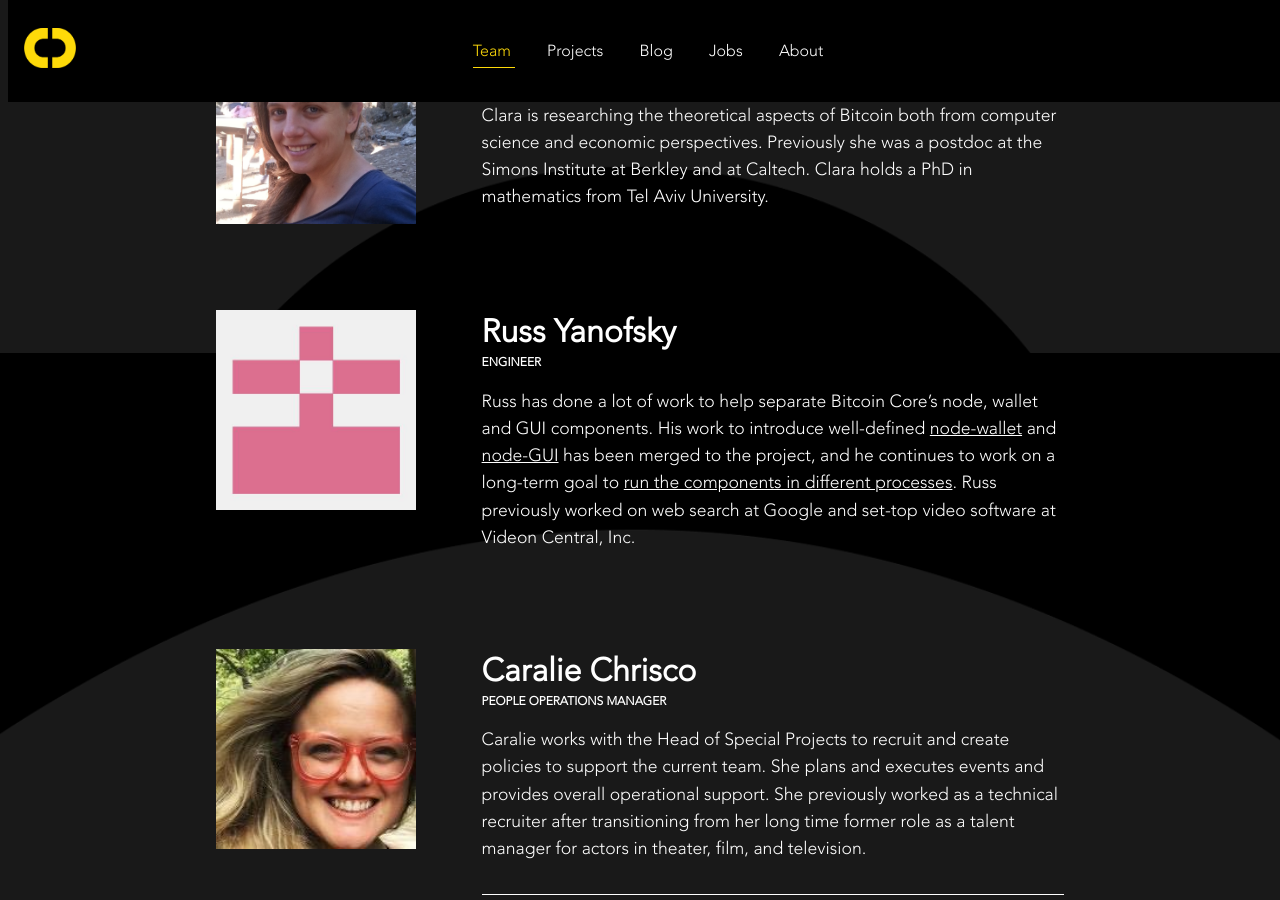
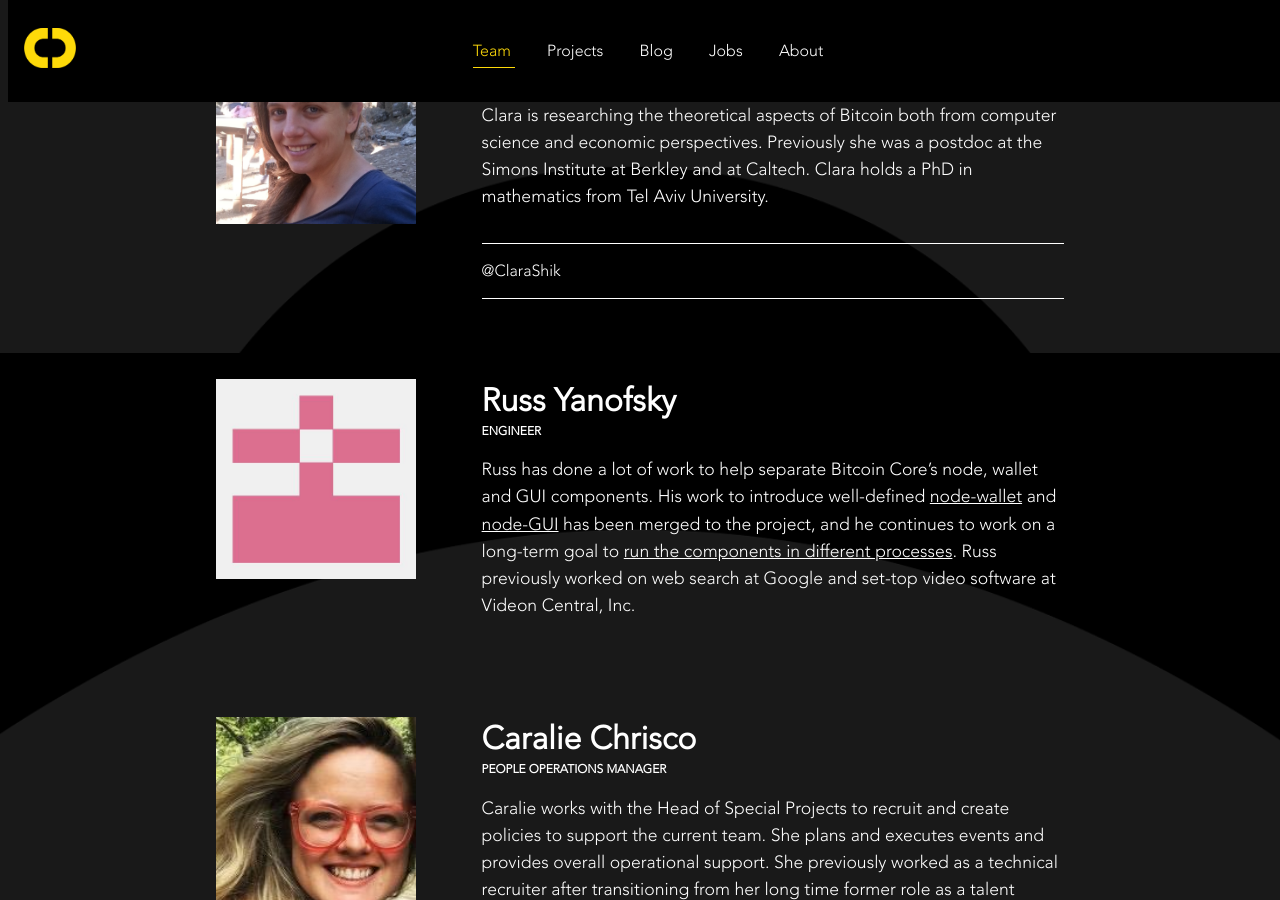
Before and after one commit to furszy/chaincodelabs.github.io, a Jekyll site: the page built from team.html, in a window 1280 px wide and 900 px high, scrolled down 1447 px. Built offline with Jekyll 4.4.1, drawn with Linux system fonts in a browser that asks for light colours.

Commit message:
Add Clara's Twitter Info

```diff
--- a/_data/team.yml
+++ b/_data/team.yml
@@ -22,6 +22,8 @@
 - name: Clara Shikhelman
   title: Postdoctoral Researcher
   description: Clara is researching the theoretical aspects of Bitcoin both from computer science and economic perspectives. Previously she was a postdoc at the Simons Institute at Berkley and at Caltech. Clara holds a PhD in mathematics from Tel Aviv University.
+  social: "@ClaraShik"
+  link: https://twitter.com/ClaraShik
   image: assets/images/Clara.jpg
   alt: Picture of Clara Shikhelman
 - name: Russ Yanofsky
```
